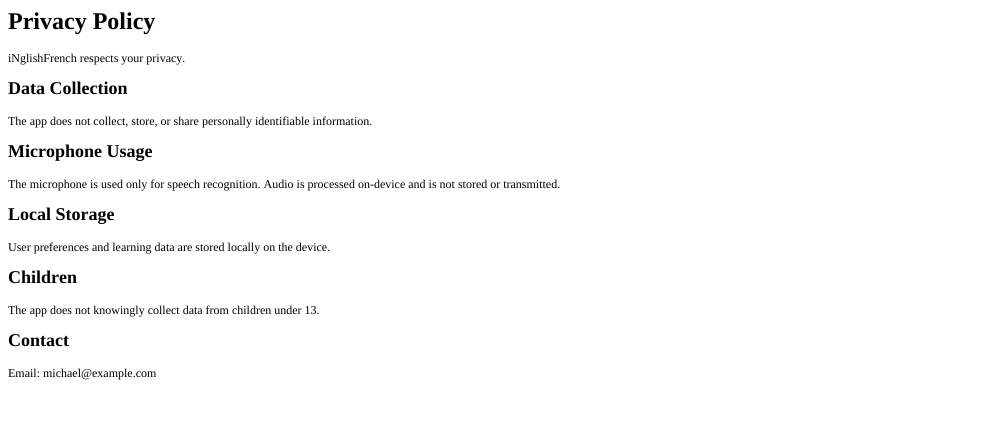
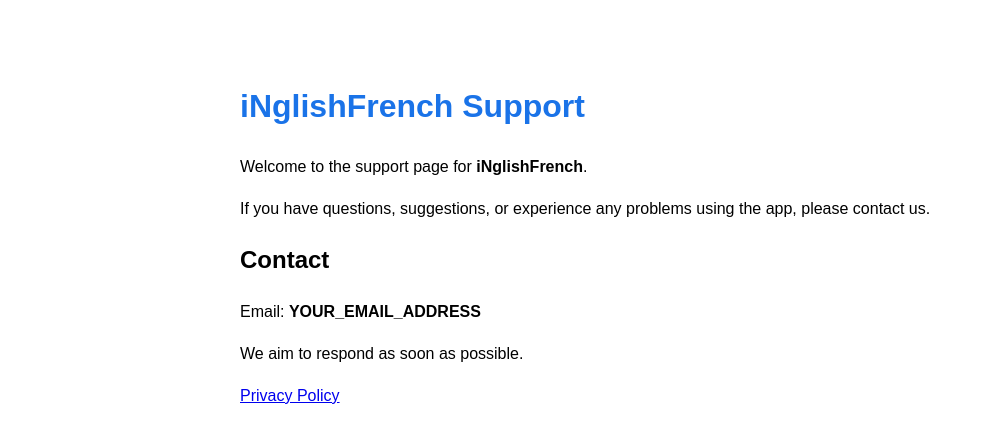
Before and after one commit to 3k1m21-wq/inglishfrench-support, a plain HTML site: page index.html in a window 1280 px wide. Shown: the whole page, without its empty margins (0-984 px from the left). Drawn offline with Linux system fonts and the light colour scheme.

Commit message:
Update index.html

```diff
--- a/index.html
+++ b/index.html
@@ -1,28 +1,38 @@
-<!DOCTYPE html PUBLIC "-//W3C//DTD HTML 4.01//EN" "http://www.w3.org/TR/html4/strict.dtd">
-<html>
+<!DOCTYPE html>
+<html lang="en">
 <head>
-  <meta http-equiv="Content-Type" content="text/html; charset=utf-8">
-  <meta http-equiv="Content-Style-Type" content="text/css">
-  <title></title>
-  <meta name="Generator" content="Cocoa HTML Writer">
-  <meta name="CocoaVersion" content="2685.6">
-  <style type="text/css">
-    p.p2 {margin: 0.0px 0.0px 12.0px 0.0px; font: 12.0px Times; -webkit-text-stroke: #000000}
-    span.s1 {font-kerning: none}
-  </style>
+<meta charset="UTF-8">
+<meta name="viewport" content="width=device-width, initial-scale=1.0">
+<title>iNglishFrench Support</title>
+<style>
+body {
+    font-family: Arial, Helvetica, sans-serif;
+    max-width: 800px;
+    margin: 40px auto;
+    padding: 20px;
+    line-height: 1.6;
+}
+h1 {
+    color: #1a73e8;
+}
+</style>
 </head>
+
 <body>
-<h1 style="margin: 0.0px 0.0px 16.1px 0.0px; font: 24.0px Times; -webkit-text-stroke: #000000"><span class="s1"><b>Privacy Policy</b></span></h1>
-<p class="p2"><span class="s1">iNglishFrench respects your privacy.</span></p>
-<h2 style="margin: 0.0px 0.0px 14.9px 0.0px; font: 18.0px Times; -webkit-text-stroke: #000000"><span class="s1"><b>Data Collection</b></span></h2>
-<p class="p2"><span class="s1">The app does not collect, store, or share personally identifiable information.</span></p>
-<h2 style="margin: 0.0px 0.0px 14.9px 0.0px; font: 18.0px Times; -webkit-text-stroke: #000000"><span class="s1"><b>Microphone Usage</b></span></h2>
-<p class="p2"><span class="s1">The microphone is used only for speech recognition. Audio is processed on-device and is not stored or transmitted.</span></p>
-<h2 style="margin: 0.0px 0.0px 14.9px 0.0px; font: 18.0px Times; -webkit-text-stroke: #000000"><span class="s1"><b>Local Storage</b></span></h2>
-<p class="p2"><span class="s1">User preferences and learning data are stored locally on the device.</span></p>
-<h2 style="margin: 0.0px 0.0px 14.9px 0.0px; font: 18.0px Times; -webkit-text-stroke: #000000"><span class="s1"><b>Children</b></span></h2>
-<p class="p2"><span class="s1">The app does not knowingly collect data from children under 13.</span></p>
-<h2 style="margin: 0.0px 0.0px 14.9px 0.0px; font: 18.0px Times; -webkit-text-stroke: #000000"><span class="s1"><b>Contact</b></span></h2>
-<p class="p2"><span class="s1">Email: michael@example.com</span></p>
+
+<h1>iNglishFrench Support</h1>
+
+<p>Welcome to the support page for <strong>iNglishFrench</strong>.</p>
+
+<p>If you have questions, suggestions, or experience any problems using the app, please contact us.</p>
+
+<h2>Contact</h2>
+
+<p>Email: <strong>YOUR_EMAIL_ADDRESS</strong></p>
+
+<p>We aim to respond as soon as possible.</p>
+
+<p><a href="privacy.html">Privacy Policy</a></p>
+
 </body>
 </html>
```
